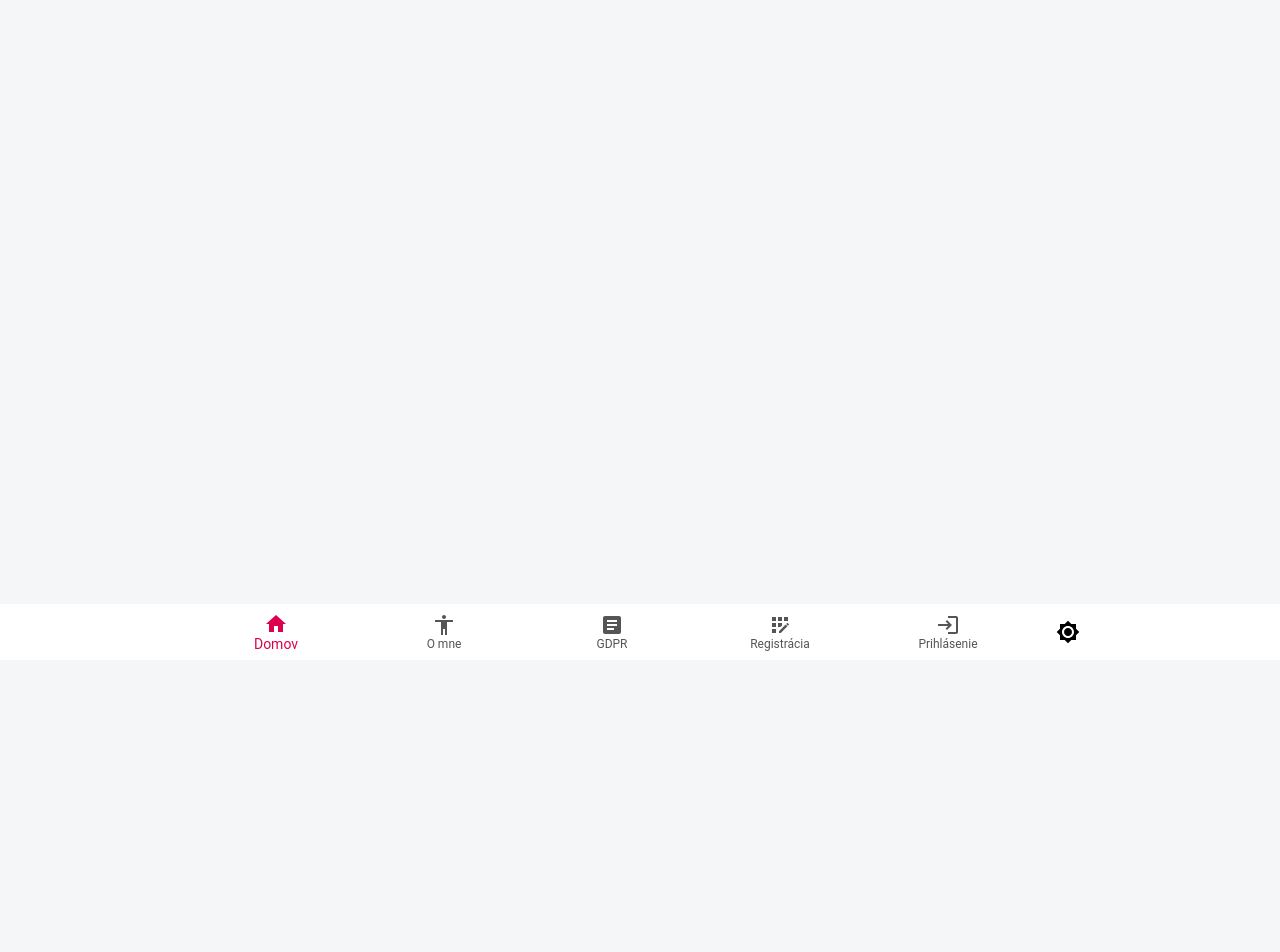
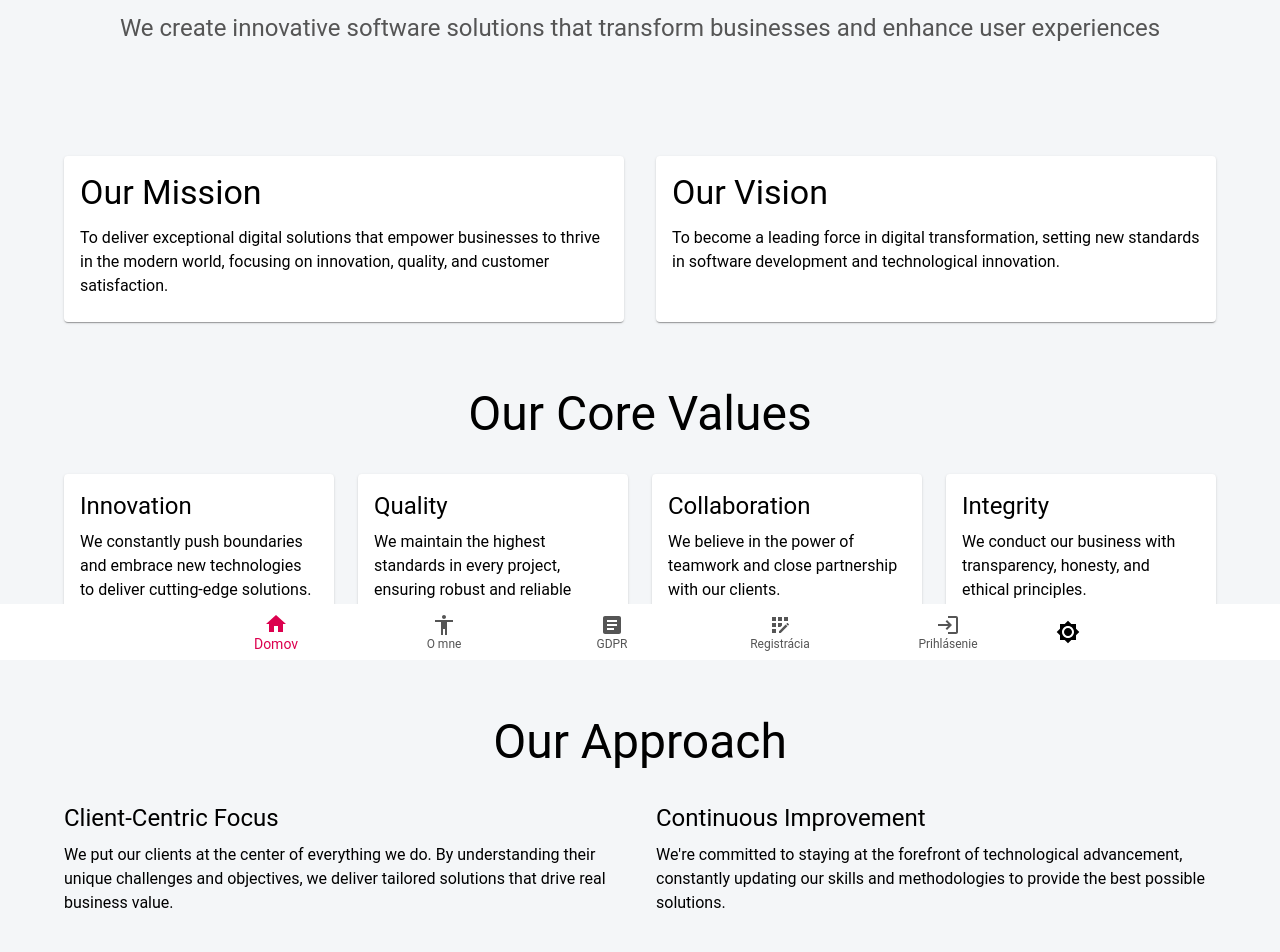
Before and after one commit to janchi-source/Zochook, a Next.js app: page /o-mne in a window 1280 px wide. Shown: the part 140-1092 px from the top of the page. Before the commit the page ends 800 px from the top, so only its background shows below. Built offline with nearby package versions, Linux system fonts and the light colour scheme; no server answers.

Commit message:
more texts

```diff
--- a/src/app/(public)/o-mne/page.tsx
+++ b/src/app/(public)/o-mne/page.tsx
@@ -1,17 +1,143 @@
-// src/app/o-mne/page.tsx
+// src/app/about/page.tsx
 
 import Typography from '@mui/material/Typography';
-import Container from '@mui/material/Container'
+import Container from '@mui/material/Container';
+import Box from '@mui/material/Box';
+import Grid from '@mui/material/Grid';
+import Card from '@mui/material/Card';
+import CardContent from '@mui/material/CardContent';
+import { Stack } from '@mui/material';
 
-export const metadata = { title: "O mne | ZoškaSnap"}
+export const metadata = { title: "About Us | Kolcobos" }
 
+export default function AboutUs() {
+  return (
+    <Container maxWidth="lg">
+      <Box sx={{ py: 6 }}>
+        <Stack spacing={8}>
+          {/* Hero Section */}
+          <section>
+            <Typography variant="h2" component="h1" gutterBottom align="center" sx={{ mb: 4 }}>
+              Building the Future of Digital Solutions
+            </Typography>
+            <Typography variant="h5" align="center" color="text.secondary" sx={{ mb: 6 }}>
+              We create innovative software solutions that transform businesses and enhance user experiences
+            </Typography>
+          </section>
 
-export default function About() {
-  return (
+          {/* Mission & Vision */}
+          <section>
+            <Grid container spacing={4}>
+              <Grid item xs={12} md={6}>
+                <Card sx={{ height: '100%' }}>
+                  <CardContent>
+                    <Typography variant="h4" gutterBottom>
+                      Our Mission
+                    </Typography>
+                    <Typography>
+                      To deliver exceptional digital solutions that empower businesses to thrive in the modern world,
+                      focusing on innovation, quality, and customer satisfaction.
+                    </Typography>
+                  </CardContent>
+                </Card>
+              </Grid>
+              <Grid item xs={12} md={6}>
+                <Card sx={{ height: '100%' }}>
+                  <CardContent>
+                    <Typography variant="h4" gutterBottom>
+                      Our Vision
+                    </Typography>
+                    <Typography>
+                      To become a leading force in digital transformation, setting new standards in software
+                      development and technological innovation.
+                    </Typography>
+                  </CardContent>
+                </Card>
+              </Grid>
+            </Grid>
+          </section>
 
-    <Container>
-        <Typography>About me</Typography>
+          {/* Core Values */}
+          <section>
+            <Typography variant="h3" gutterBottom align="center" sx={{ mb: 4 }}>
+              Our Core Values
+            </Typography>
+            <Grid container spacing={3}>
+              {[
+                {
+                  title: "Innovation",
+                  description: "We constantly push boundaries and embrace new technologies to deliver cutting-edge solutions."
+                },
+                {
+                  title: "Quality",
+                  description: "We maintain the highest standards in every project, ensuring robust and reliable solutions."
+                },
+                {
+                  title: "Collaboration",
+                  description: "We believe in the power of teamwork and close partnership with our clients."
+                },
+                {
+                  title: "Integrity",
+                  description: "We conduct our business with transparency, honesty, and ethical principles."
+                }
+              ].map((value, index) => (
+                <Grid item xs={12} sm={6} md={3} key={index}>
+                  <Card sx={{ height: '100%' }}>
+                    <CardContent>
+                      <Typography variant="h5" gutterBottom>
+                        {value.title}
+                      </Typography>
+                      <Typography>
+                        {value.description}
+                      </Typography>
+                    </CardContent>
+                  </Card>
+                </Grid>
+              ))}
+            </Grid>
+          </section>
+
+          {/* Our Approach */}
+          <section>
+            <Typography variant="h3" gutterBottom align="center" sx={{ mb: 4 }}>
+              Our Approach
+            </Typography>
+            <Grid container spacing={4}>
+              <Grid item xs={12} md={6}>
+                <Typography variant="h5" gutterBottom>
+                  Client-Centric Focus
+                </Typography>
+                <Typography paragraph>
+                  We put our clients at the center of everything we do. By understanding their unique challenges
+                  and objectives, we deliver tailored solutions that drive real business value.
+                </Typography>
+              </Grid>
+              <Grid item xs={12} md={6}>
+                <Typography variant="h5" gutterBottom>
+                  Continuous Improvement
+                </Typography>
+                <Typography paragraph>
+                  We're committed to staying at the forefront of technological advancement, constantly updating
+                  our skills and methodologies to provide the best possible solutions.
+                </Typography>
+              </Grid>
+            </Grid>
+          </section>
+
+          {/* Contact CTA */}
+          <section>
+            <Box sx={{ textAlign: 'center', py: 4 }}>
+              <Typography variant="h4" gutterBottom>
+                Ready to Work Together?
+              </Typography>
+              <Typography variant="body1" sx={{ mb: 2 }}>
+                Let's discuss how we can help transform your business with our innovative solutions.
+              </Typography>
+              {/* Add your contact button or form here */}
+            </Box>
+          </section>
+        </Stack>
+      </Box>
     </Container>
-
   );
 }
```
